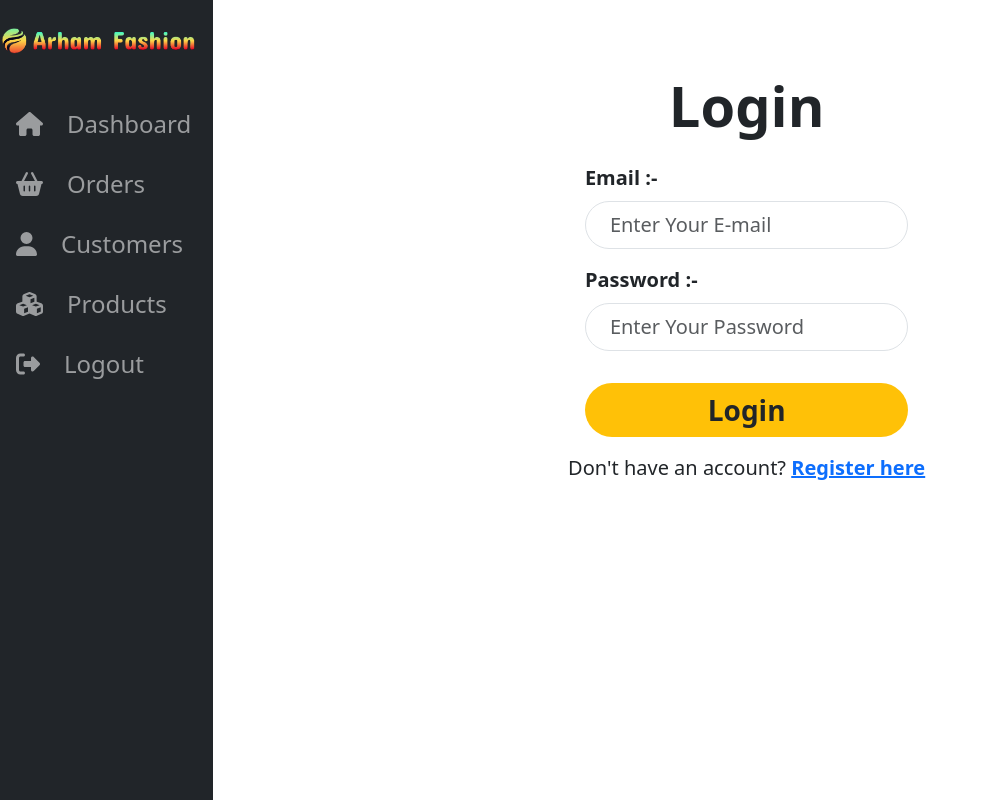
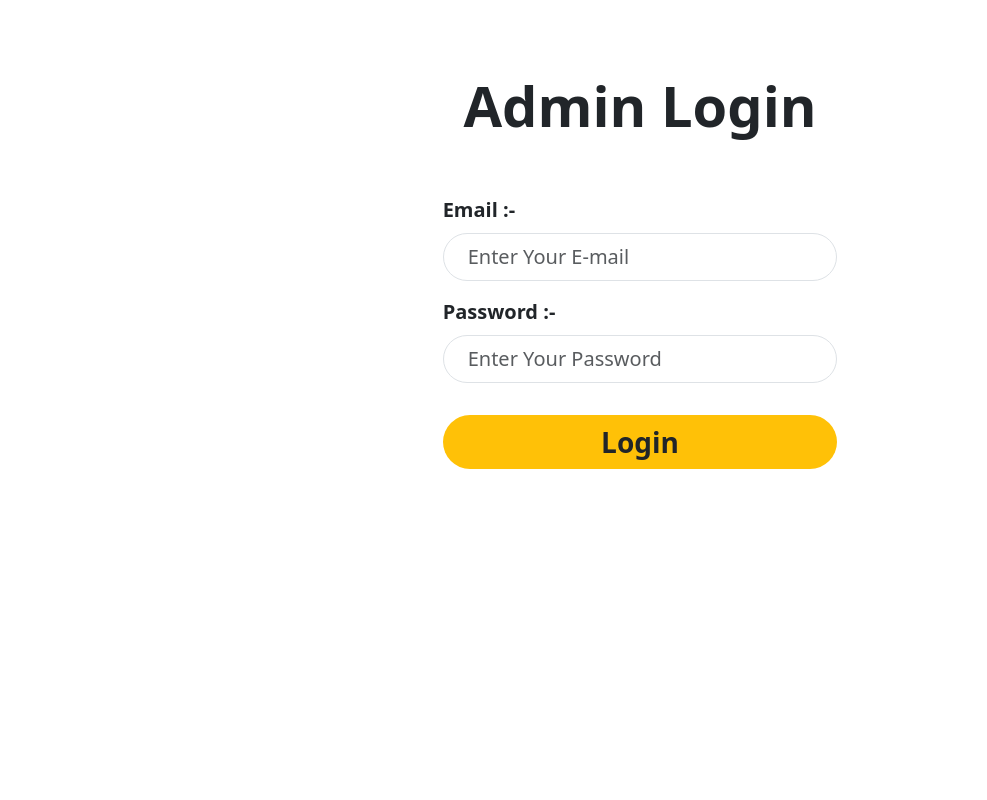
Before and after one commit to shahvikaskumar/ecommerce_frontend, a React (Create React App) app: page /admin/login in a window 1280 px wide. Shown: the whole page, without its empty margins (0-987 px from the left). Built offline with nearby package versions, Linux system fonts and the light colour scheme.

Commit message:
admin login

```diff
--- a/src/App.js
+++ b/src/App.js
@@ -11,6 +11,7 @@ import Cart from './pages/cart';
 import Orders from './admin/pages/order';
 import Customers from './admin/pages/customers';
 import Products from './admin/pages/products';
+import Adminlogin from './admin/pages/login';
 
 
 
@@ -31,8 +32,8 @@ function App() {
         <Route path='/admin/orders' element={<Orders />} />
         <Route path='/admin/customers' element={<Customers />} />
         <Route path='/admin/products' element={<Products />} />
-        <Route path='/admin/login' element={<Login />} />
       </Route>
+      <Route path='/admin/login' element={<Adminlogin />} />
     </Routes>
 
     </>
--- /dev/null
+++ b/src/admin/pages/login.js
@@ -0,0 +1,57 @@
+
+const Adminlogin = () => {
+    return (
+
+        <div id="container"
+    className="container-fluid p-4  my-5">
+
+    {/* Form container */}
+    <form id='loginform' action="#" method="post">
+        {/* Form legend */}
+        <legend
+            className="text-center display-4 fw-bold">Admin Login</legend>
+
+        {/* Email input field */}
+        <div className="row pt-5 justify-content-center">
+            <div className="col-12 col-md-6 col-lg-4">
+                <label className="form-label fs-5 fw-bold" for="email">Email
+                    :-</label>
+
+                <input type="email" id="email" name="email"
+                    placeholder="Enter Your E-mail"
+                    className="form-control fs-5 rounded-5 px-4 py-2" />
+            </div>
+
+        </div>
+
+        {/* Password input field */}
+        <div className="row pt-3 justify-content-center">
+            <div className="col-12 col-md-6 col-lg-4">
+                <label className="form-label fs-5 fw-bold"
+                    for="password">Password :-</label>
+
+                <input type="password" id="password" name="password"
+                    placeholder="Enter Your Password"
+                    className="form-control fs-5 rounded-5 px-4 py-2" />
+            </div>
+
+        </div>
+
+        {/* Login button */}
+        <div className="row pt-4 mt-2 justify-content-center">
+            <div className="col-12 col-md-6 col-lg-4">
+
+                <input type="button" id="login"
+                    value="Login"
+                    className="form-control bg-warning border-0 fs-3 fw-bold rounded-5" />
+            </div>
+        </div>
+
+
+    </form>
+</div>
+
+    );
+};
+
+export default Adminlogin;
```
